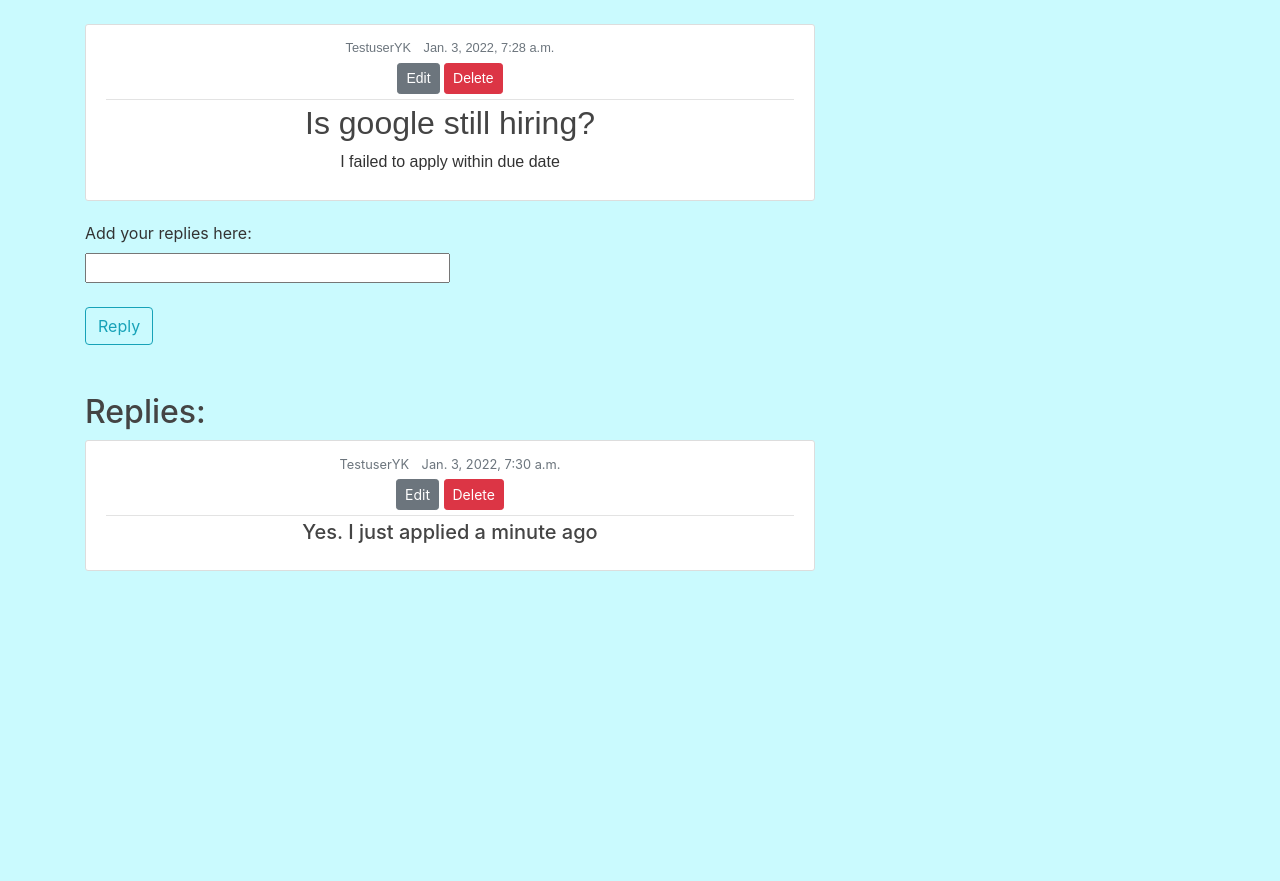
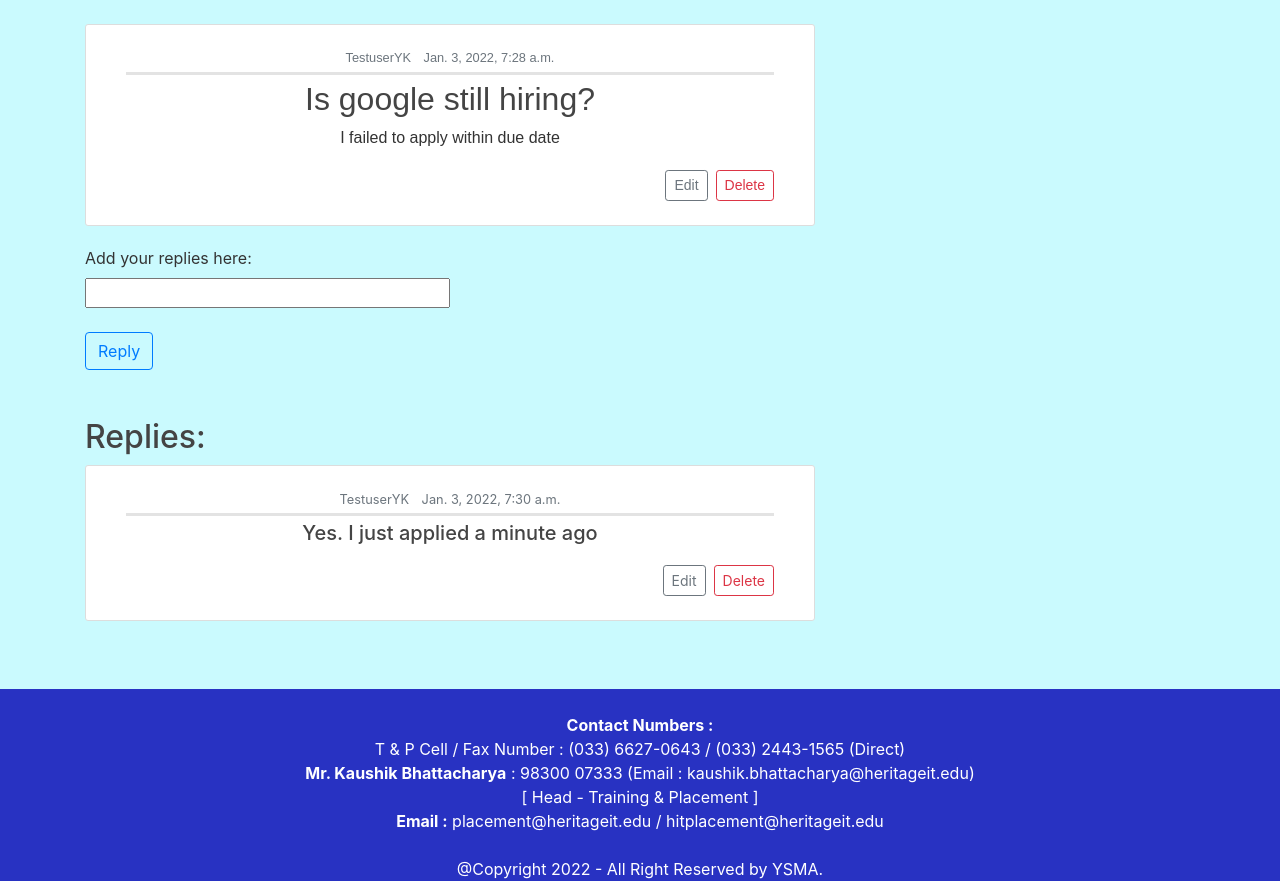
Before and after one commit to yukty2000/Placement_Cell_Website, a Django app: page /askAQuery/query/1/ in a window 1280 px wide. Shown: the part 56-937 px from the top of the page. Before the commit the page ends 627 px from the top, so only its background shows below. Run offline with Django 3.2, Linux system fonts and the light colour scheme; a user stored in the database is signed in; data comes from the database, SQL or seed files in the repository; some libraries are stand-ins or nearby versions.

Commit message:
Button, forms,content size changed

```diff
--- a/askAQuery/templates/askAQuery/detailView.html
+++ b/askAQuery/templates/askAQuery/detailView.html
@@ -1,21 +1,27 @@
 {% extends "home/base.html" %}
 
 {% block content %}
+    <style type="text/css">
+        .button_example{
+            float: right;
+        }
 
+    </style>
     <article class="media old-content-section p2">
             <div class="media-body">
                 <div class="article-metadata">
                     <small class="text-muted mr-2">{{ query.author }}</small>
                     <small class="text-muted">{{ query.datePosted }}</small>
-                    {% if user.id == query.author.id %}
-                        <div>
-                            <a class="btn btn-secondary btn-sm mt-1 mb-1" href="{% url 'query-update' query.id %}">Edit</a>
-                            <a class="btn btn-danger btn-sm mt-1 mb-1" href="{% url 'query-delete' query.id %}">Delete</a>
-                        </div>
-                    {% endif %}
+
                 </div>
                 <h2><a class="article-title" href="#">{{ query.question }}</a></h2>
                 <p>{{ query.description }}</p>
+                {% if user.id == query.author.id %}
+                        <div>
+                            <a class="btn btn-outline-danger float-right btn-sm mt-1 mb-1" href="{% url 'query-delete' query.id %}">Delete</a>
+                            <a class="btn btn-outline-secondary float-right btn-sm mt-1 mb-1 mr-2" href="{% url 'query-update' query.id %}">Edit</a>
+                        </div>
+                    {% endif %}
             </div>
         </article>
 
@@ -25,7 +31,7 @@
         <label for="reply">Add your replies here:</label><br>
         <input type="text" name="reply" id="reply" style="width: 50%;" required>
         <br><br>
-        <button class="btn btn-outline-info" type="submit">Reply</button>
+        <button class="btn btn-outline-primary" type="submit">Reply</button>
 
     </form>
 
@@ -37,16 +43,16 @@
                 <div class="article-metadata">
                     <small class="text-muted mr-2">{{ reply.author.username }}</small>
                     <small class="text-muted">{{ reply.datePosted }}</small>
-                    {% if user.id == reply.author.id %}
-                        <div>
-                            <a class="btn btn-secondary btn-sm mt-1 mb-1" href="{% url 'qcomment-update' query.id reply.id %}">Edit</a>
-                            <a class="btn btn-danger btn-sm mt-1 mb-1" href="{% url 'qcomment-delete' query.id reply.id %}">Delete</a>
-                        </div>
-                    {% endif %}
                 </div>
                 <h5>
                     <p>{{ reply.comment }}</p>
                 </h5>
+                {% if user.id == reply.author.id %}
+                        <div>
+                            <a class="btn btn-outline-danger float-right btn-sm mt-1 mb-1" href="{% url 'qcomment-delete' query.id reply.id %}">Delete</a>
+                            <a class="btn btn-outline-secondary float-right btn-sm mt-1 mb-1 mr-2" href="{% url 'qcomment-update' query.id reply.id %}">Edit</a>
+                        </div>
+                {% endif %}
             </div>
         </article>
     {% endfor %}
--- a/askAQuery/templates/askAQuery/query_form.html
+++ b/askAQuery/templates/askAQuery/query_form.html
@@ -2,7 +2,7 @@
 {% load crispy_forms_tags %}
 
 {% block content %}
-    <div class="new-content-section">
+    <div class="new-content-section p2">
         <form method="POST">
             {% csrf_token %}
             <fieldset class="form-group">
--- a/home/static/home/main.css
+++ b/home/static/home/main.css
@@ -30,19 +30,19 @@ body {
 
   .new-content-section {
     position: relative;
+    left: 25%;
+    right: 20%;
     background: #ffffff;
     text-align: center;
     padding: 10px 20px;
     border: 2px solid #dddddd;
     border-radius: 3px;
-    left: 25%;
-    right: 20%;
   }
 
   .old-content-section {
     background: #ffffff;
     text-align: center;
-    padding: 10px 20px;
+    padding: 20px 40px;
     border: 1px solid #dddddd;
     border-radius: 3px;
     margin-bottom: 20px;
@@ -50,10 +50,9 @@ body {
 
   .content-section {
     position: relative;
-    left: 25%;
+    left: 45%;
     right: 20%;
     background-color: #ffffff;
-    margin: auto;
     width: 60%;
     text-align: center;
     padding: 10px 20px;
@@ -63,6 +62,7 @@ body {
 
   .article-title {
     color: #444444;
+    text-align: center;
   }
 
   .article-title:hover {
@@ -81,9 +81,9 @@ body {
   }
 
   .article-metadata {
-    padding-bottom: 1px;
-    margin-bottom: 4px;
-    border-bottom: 1px solid #e3e3e3;
+    padding-bottom: 3px;
+    margin-bottom: 5px;
+    border-bottom: 3px solid #e3e3e3;
   }
 
   .article-metadata a:hover {
@@ -107,3 +107,13 @@ body {
   .account-heading {
     font-size: 2.5rem;
   }
+
+  footer {
+    left: 40px;
+    bottom: 5px;
+    width: 100%;
+    height: 200%;
+    background-color:  #2832c2;
+    color: white;
+    text-align: center;
+  }
--- a/home/templates/home/base.html
+++ b/home/templates/home/base.html
@@ -1,6 +1,7 @@
 {% load static %}
 <!DOCTYPE html>
 <html>
+
     <head>
 
         <!-- Required meta tags -->
@@ -100,6 +101,24 @@
         <script src="https://code.jquery.com/jquery-3.3.1.slim.min.js" integrity="sha384-q8i/X+965DzO0rT7abK41JStQIAqVgRVzpbzo5smXKp4YfRvH+8abtTE1Pi6jizo" crossorigin="anonymous"></script>
         <script src="https://cdnjs.cloudflare.com/ajax/libs/popper.js/1.14.7/umd/popper.min.js" integrity="sha384-UO2eT0CpHqdSJQ6hJty5KVphtPhzWj9WO1clHTMGa3JDZwrnQq4sF86dIHNDz0W1" crossorigin="anonymous"></script>
         <script src="https://stackpath.bootstrapcdn.com/bootstrap/4.3.1/js/bootstrap.min.js" integrity="sha384-JjSmVgyd0p3pXB1rRibZUAYoIIy6OrQ6VrjIEaFf/nJGzIxFDsf4x0xIM+B07jRM" crossorigin="anonymous"></script>
+            <br>
+            <br>
+
+        <footer>
+
+               <br>
+               <b>Contact Numbers :</b><br>
+                    T & P Cell / Fax Number : (033) 6627-0643 / (033) 2443-1565 (Direct)
+                <br>
+                <b>Mr. Kaushik Bhattacharya</b> : 98300 07333 (Email : kaushik.bhattacharya@heritageit.edu)<br>
+                [ Head - Training & Placement ]
+                 <br>
+                <b>Email :</b> placement@heritageit.edu /
+                hitplacement@heritageit.edu
+            <br>
+            <br> @Copyright 2022 - All Right Reserved by YSMA.
+            <br>
+        </footer>
 
 
     </body>
--- a/home/templates/home/home.html
+++ b/home/templates/home/home.html
@@ -21,7 +21,7 @@
         td{
             text-align: center;
         }
-        .top {
+        .tops {
             position: absolute;
             top: 30%;
             left: 50%;
@@ -32,7 +32,7 @@
             top: 40%;
             left: 50%;
             transform: translate(-50%, -50%);
-                    }
+            }
 
        </style>
 
@@ -66,7 +66,7 @@
 
       <div class="item">
         <img src="https://www.heritageit.edu/ImageGallery/51794052816.jpg" alt="two pic" style="opacity: 0.4;width:100%,height:100%">
-        <div class="top">
+        <div class="tops">
             <h1 class = "A">About the Placement Cell</h1>
     <body>
         <p style="font-family: cursive ;, font-size: xx-large;">
--- a/placementPosts/templates/placementPosts/listView.html
+++ b/placementPosts/templates/placementPosts/listView.html
@@ -1,11 +1,12 @@
 {% extends "home/base.html" %}
 
 {% block content %}
+
     <h1 class="text-lg-start fst-italic p2">Current Openings to check out!</h1><h6>Click on post title to see detailed view</h6>
     <br>
     {% for post in posts %}
         <article class="media old-content-section p2">
-            <div class="media-body">
+            <div class="media-body ">
                 <div class="article-metadata">
                     <a class="mr-2" href="{{post.companyWebsite}}" target="_blank">{{ post.companyName }}</a>
                     <small class="text-muted">{{ post.datePosted }}</small>
@@ -13,6 +14,7 @@
                 <h2>
                     <a class="article-title" href="{% url 'post-detail' post.id%}">{{ post.title }}</a>
                 </h2>
+
             </div>
         </article>
         <br>
--- a/users/templates/users/login.html
+++ b/users/templates/users/login.html
@@ -2,6 +2,7 @@
 {% load crispy_forms_tags %}
 
 {% block content %}
+
     <div class="content-section p2">
         <form method="POST">
             {% csrf_token %}
--- a/users/templates/users/register.html
+++ b/users/templates/users/register.html
@@ -2,6 +2,7 @@
 {% load crispy_forms_tags %}
 
 {% block content %}
+
     <div class="content-section p2">
         <form method="POST">
             {% csrf_token %}
```
Also changed, not shown: placementPosts/templates/placementPosts/detailView.html (+4 -3 lines).
